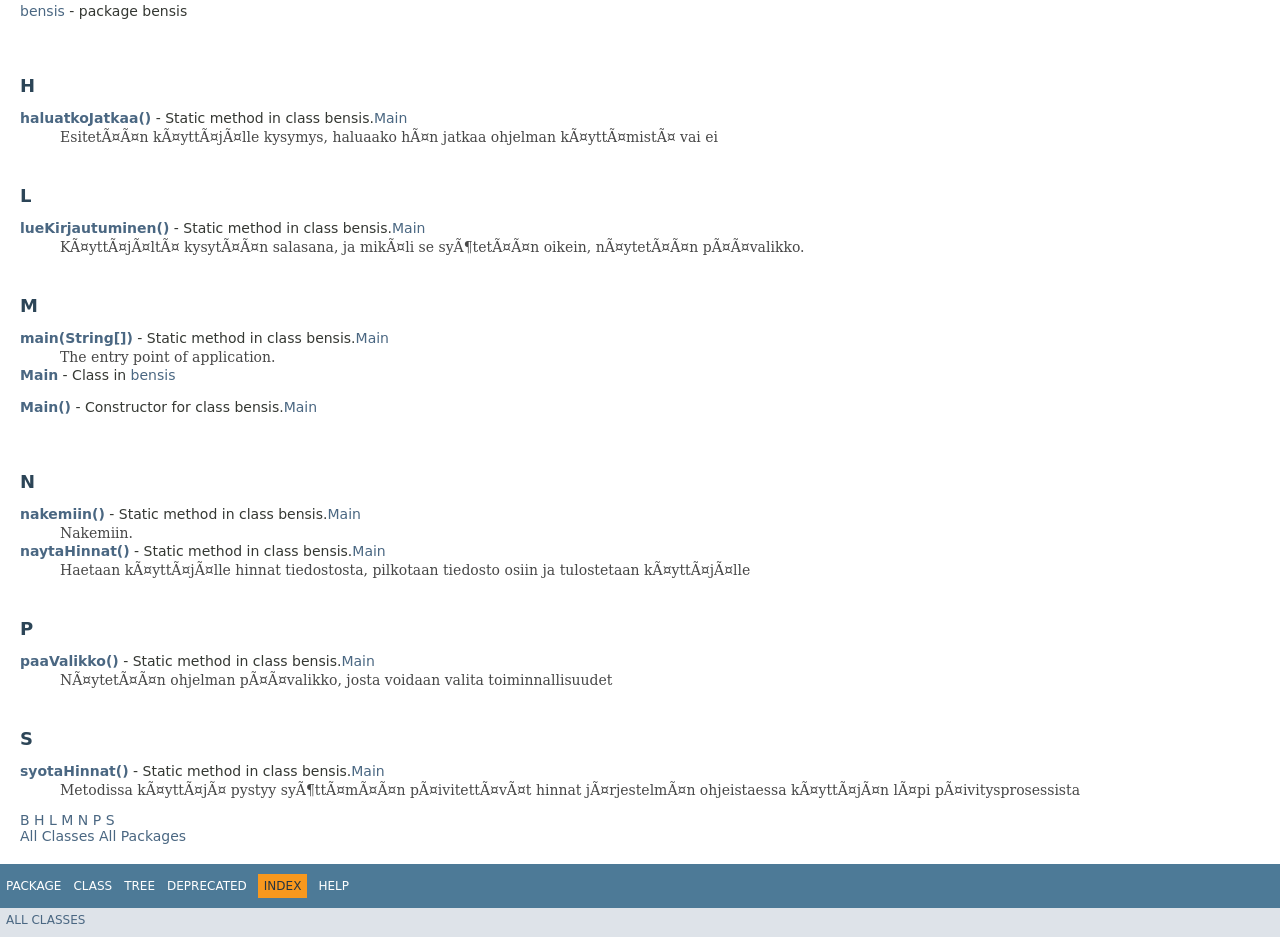
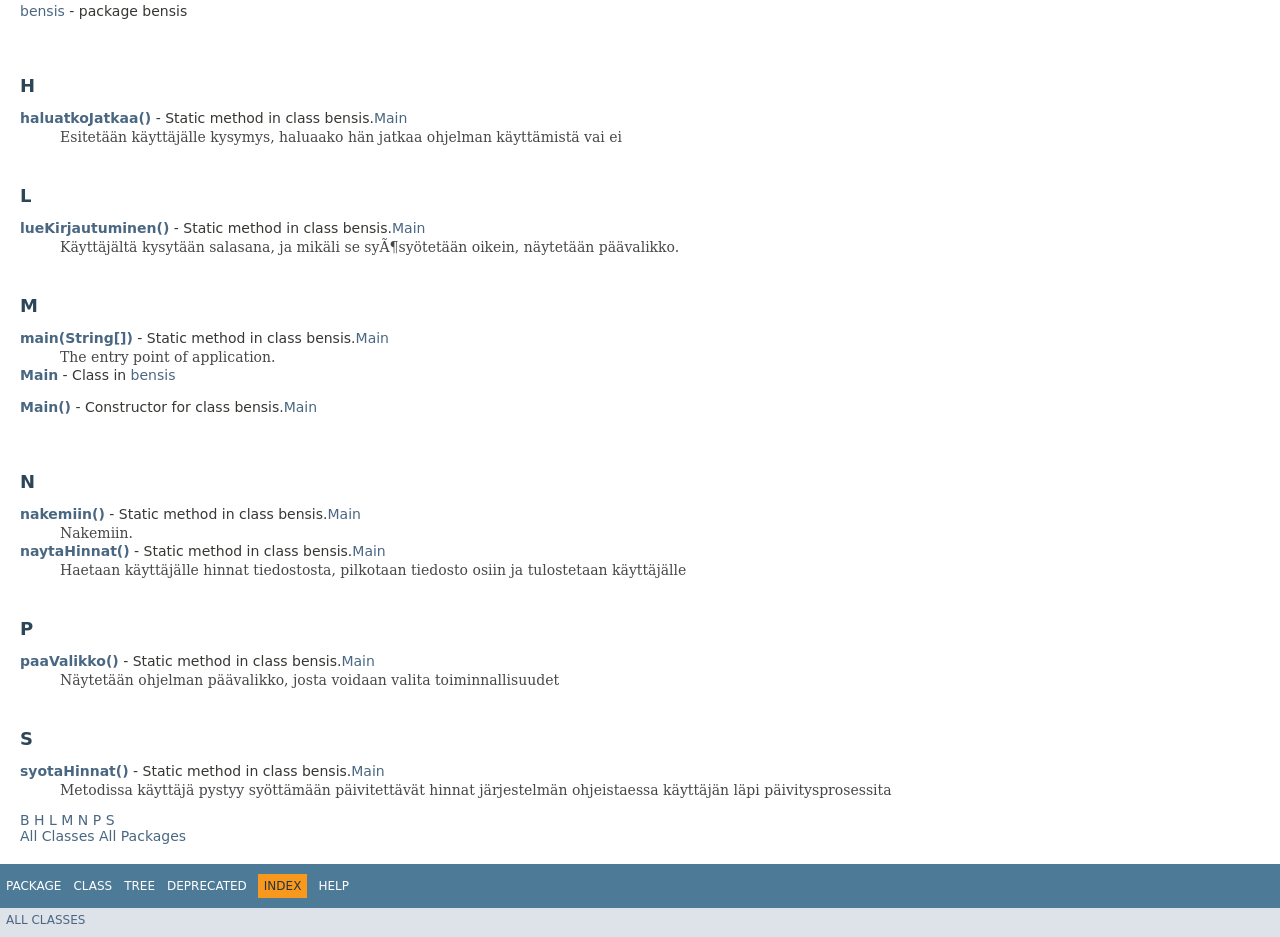
Before and after one commit to Nipsutin/Bensis, a plain HTML site: page src/bensis/index-all.html in a window 1280 px wide. Shown: the part 177-1114 px from the top of the page. Drawn offline with Linux system fonts and the light colour scheme; no server answers; a script that the page names is missing; a web font is replaced by a local one.

Commit message:
Lisätty Javadoc -kommentointia

```diff
--- a/src/bensis/index-all.html
+++ b/src/bensis/index-all.html
@@ -2,7 +2,7 @@
 <!-- NewPage -->
 <html lang="fi">
 <head>
-<!-- Generated by javadoc (11.0.8) on Fri Apr 22 13:31:30 EEST 2022 -->
+<!-- Generated by javadoc (11.0.8) on Fri Apr 22 13:41:28 EEST 2022 -->
 <title>Index</title>
 <meta http-equiv="Content-Type" content="text/html; charset=utf-8">
 <meta name="dc.created" content="2022-04-22">
@@ -107,7 +107,7 @@ $('.navPadding').css('padding-top', $('.fixedNav').css("height"));
 <dl>
 <dt><span class="memberNameLink"><a href="bensis/Main.html#haluatkoJatkaa()">haluatkoJatkaa()</a></span> - Static method in class bensis.<a href="bensis/Main.html" title="class in bensis">Main</a></dt>
 <dd>
-<div class="block">EsitetÃ¤Ã¤n kÃ¤yttÃ¤jÃ¤lle kysymys, haluaako hÃ¤n jatkaa ohjelman kÃ¤yttÃ¤mistÃ¤ vai ei</div>
+<div class="block">Esitetään käyttäjälle kysymys, haluaako hän jatkaa ohjelman käyttämistä vai ei</div>
 </dd>
 </dl>
 <a id="I:L">
@@ -117,7 +117,7 @@ $('.navPadding').css('padding-top', $('.fixedNav').css("height"));
 <dl>
 <dt><span class="memberNameLink"><a href="bensis/Main.html#lueKirjautuminen()">lueKirjautuminen()</a></span> - Static method in class bensis.<a href="bensis/Main.html" title="class in bensis">Main</a></dt>
 <dd>
-<div class="block">KÃ¤yttÃ¤jÃ¤ltÃ¤ kysytÃ¤Ã¤n salasana, ja mikÃ¤li se syÃ¶tetÃ¤Ã¤n oikein, nÃ¤ytetÃ¤Ã¤n pÃ¤Ã¤valikko.</div>
+<div class="block">Käyttäjältä kysytään salasana, ja mikäli se syÃ¶syötetään oikein, näytetään päävalikko.</div>
 </dd>
 </dl>
 <a id="I:M">
@@ -145,7 +145,7 @@ $('.navPadding').css('padding-top', $('.fixedNav').css("height"));
 </dd>
 <dt><span class="memberNameLink"><a href="bensis/Main.html#naytaHinnat()">naytaHinnat()</a></span> - Static method in class bensis.<a href="bensis/Main.html" title="class in bensis">Main</a></dt>
 <dd>
-<div class="block">Haetaan kÃ¤yttÃ¤jÃ¤lle hinnat tiedostosta, pilkotaan tiedosto osiin ja tulostetaan kÃ¤yttÃ¤jÃ¤lle</div>
+<div class="block">Haetaan käyttäjälle hinnat tiedostosta, pilkotaan tiedosto osiin ja tulostetaan käyttäjälle</div>
 </dd>
 </dl>
 <a id="I:P">
@@ -155,7 +155,7 @@ $('.navPadding').css('padding-top', $('.fixedNav').css("height"));
 <dl>
 <dt><span class="memberNameLink"><a href="bensis/Main.html#paaValikko()">paaValikko()</a></span> - Static method in class bensis.<a href="bensis/Main.html" title="class in bensis">Main</a></dt>
 <dd>
-<div class="block">NÃ¤ytetÃ¤Ã¤n ohjelman pÃ¤Ã¤valikko, josta voidaan valita toiminnallisuudet</div>
+<div class="block">Näytetään ohjelman päävalikko, josta voidaan valita toiminnallisuudet</div>
 </dd>
 </dl>
 <a id="I:S">
@@ -165,7 +165,7 @@ $('.navPadding').css('padding-top', $('.fixedNav').css("height"));
 <dl>
 <dt><span class="memberNameLink"><a href="bensis/Main.html#syotaHinnat()">syotaHinnat()</a></span> - Static method in class bensis.<a href="bensis/Main.html" title="class in bensis">Main</a></dt>
 <dd>
-<div class="block">Metodissa kÃ¤yttÃ¤jÃ¤ pystyy syÃ¶ttÃ¤mÃ¤Ã¤n pÃ¤ivitettÃ¤vÃ¤t hinnat jÃ¤rjestelmÃ¤n ohjeistaessa kÃ¤yttÃ¤jÃ¤n lÃ¤pi pÃ¤ivitysprosessista</div>
+<div class="block">Metodissa käyttäjä pystyy syöttämään päivitettävät hinnat järjestelmän ohjeistaessa käyttäjän läpi päivitysprosessita</div>
 </dd>
 </dl>
 <a href="#I:B">B</a>&nbsp;<a href="#I:H">H</a>&nbsp;<a href="#I:L">L</a>&nbsp;<a href="#I:M">M</a>&nbsp;<a href="#I:N">N</a>&nbsp;<a href="#I:P">P</a>&nbsp;<a href="#I:S">S</a>&nbsp;<br><a href="allclasses-index.html">All&nbsp;Classes</a>&nbsp;<a href="allpackages-index.html">All&nbsp;Packages</a></div>
```
Also changed, not shown: src/bensis/allclasses-index.html (+1 -1 lines), src/bensis/allclasses.html (+1 -1 lines), src/bensis/allpackages-index.html (+1 -1 lines), src/bensis/bensis/Main.html (+1 -1 lines), src/bensis/bensis/package-summary.html (+1 -1 lines), src/bensis/bensis/package-tree.html (+1 -1 lines), src/bensis/constant-values.html (+1 -1 lines), src/bensis/deprecated-list.html (+1 -1 lines), src/bensis/help-doc.html (+1 -1 lines), src/bensis/index.html (+1 -1 lines), src/bensis/overview-tree.html (+1 -1 lines), 3 other files.
